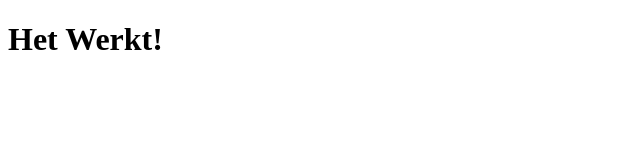
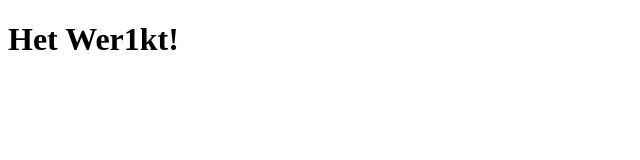
Before and after one commit to Gilde-Devops-Venray/groep99, a plain HTML site: page website/index.html in a window 1280 px wide. Shown: the full height of the page, 0-640 px from the left. Drawn offline with Linux system fonts and the light colour scheme.

Commit message:
Update index.html

```diff
--- a/website/index.html
+++ b/website/index.html
@@ -5,7 +5,7 @@
 </head>
 <body>
 
-<h1>Het Werkt!</h1>
+<h1>Het Wer1kt!</h1>
 
 </body>
 </html>
```
